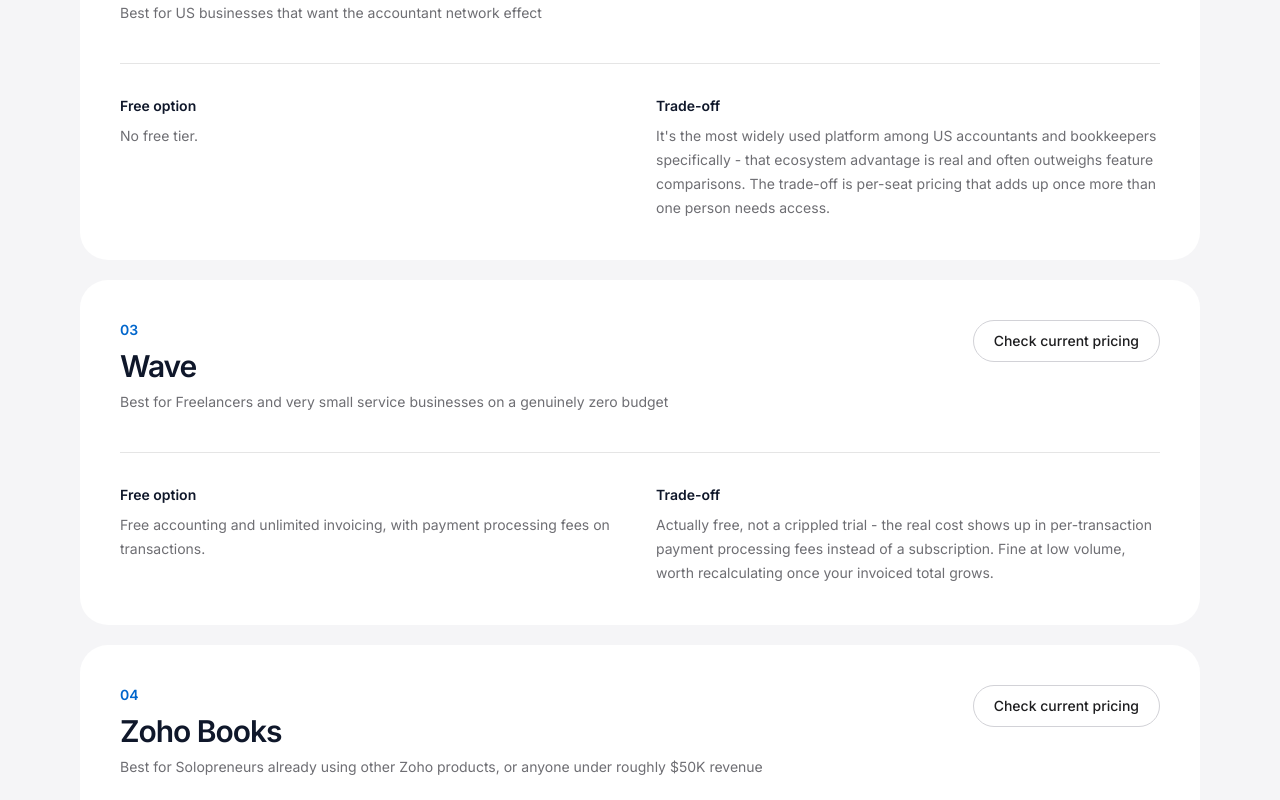
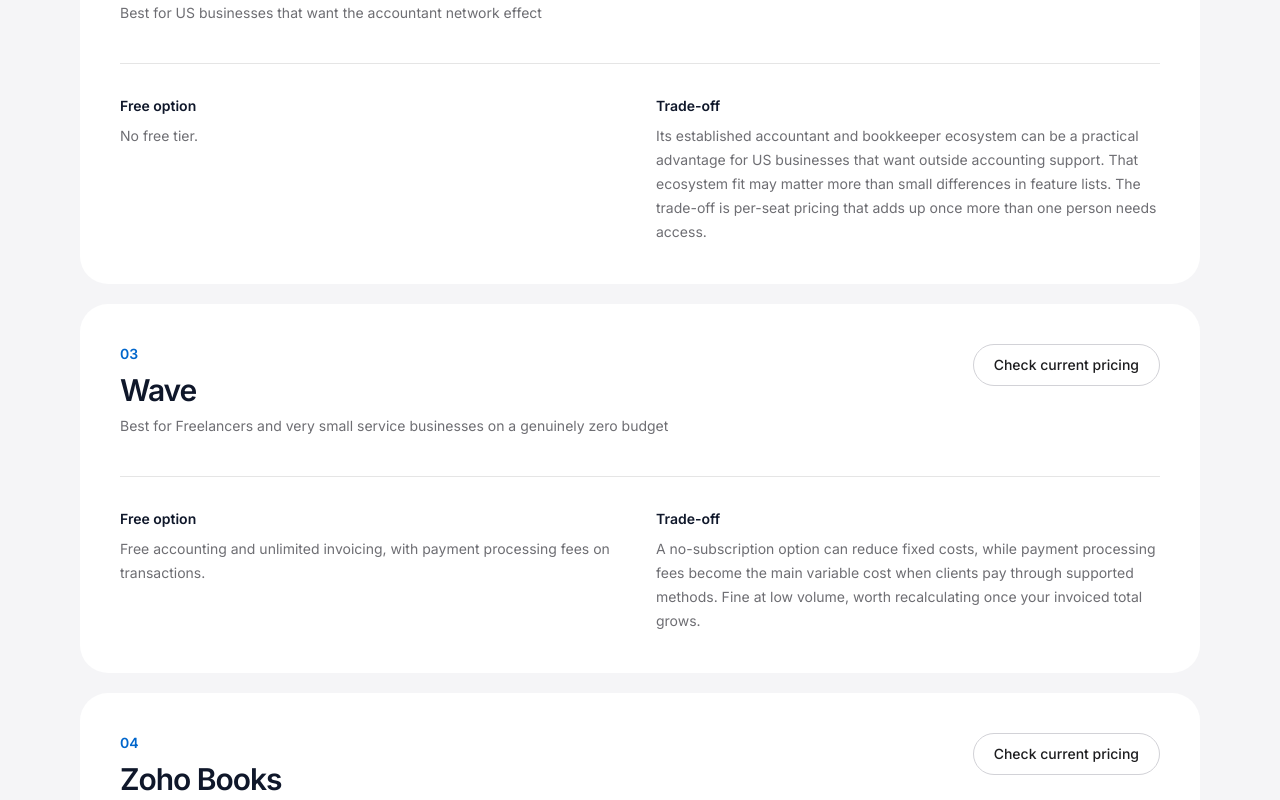
Before and after one commit to LinukaBandara/StackPick, a Next.js app: page /best/accounting-software in a window 1280 px wide. Shown: the part 3960-4760 px from the top of the page. Built offline with nearby package versions, Linux system fonts and the light colour scheme; no server answers.

Commit message:
content: remove unsupported superlatives and strengthen comparison trust

```diff
--- a/app/best/accounting-software/page.tsx
+++ b/app/best/accounting-software/page.tsx
@@ -29,7 +29,7 @@ export default function Page() {
           bestFor: "US businesses that want the accountant network effect",
           freeOption: "No free tier.",
           tradeoff:
-            "It's the most widely used platform among US accountants and bookkeepers specifically - that ecosystem advantage is real and often outweighs feature comparisons. The trade-off is per-seat pricing that adds up once more than one person needs access.",
+            "Its established accountant and bookkeeper ecosystem can be a practical advantage for US businesses that want outside accounting support. That ecosystem fit may matter more than small differences in feature lists. The trade-off is per-seat pricing that adds up once more than one person needs access.",
           url: "https://quickbooks.intuit.com/",
         },
         {
@@ -37,7 +37,7 @@ export default function Page() {
           bestFor: "Freelancers and very small service businesses on a genuinely zero budget",
           freeOption: "Free accounting and unlimited invoicing, with payment processing fees on transactions.",
           tradeoff:
-            "Actually free, not a crippled trial - the real cost shows up in per-transaction payment processing fees instead of a subscription. Fine at low volume, worth recalculating once your invoiced total grows.",
+            "A no-subscription option can reduce fixed costs, while payment processing fees become the main variable cost when clients pay through supported methods. Fine at low volume, worth recalculating once your invoiced total grows.",
           url: "https://www.waveapps.com/",
         },
         {
@@ -45,7 +45,7 @@ export default function Page() {
           bestFor: "Solopreneurs already using other Zoho products, or anyone under roughly $50K revenue",
           freeOption: "Free plan available below a revenue threshold - check Zoho's current cutoff.",
           tradeoff:
-            "Genuinely free while you qualify, and connects smoothly if you're already using Zoho Invoice or Zoho CRM. Fewer accountants specialize in it compared to QuickBooks or Xero, which can matter at tax time.",
+            "A free option can be attractive while you remain within the current eligibility limits, especially if you already use Zoho Invoice or Zoho CRM. If you rely on an outside accountant, check whether they already support the platform.",
           url: "https://www.zoho.com/books/",
         },
       ]}
```
